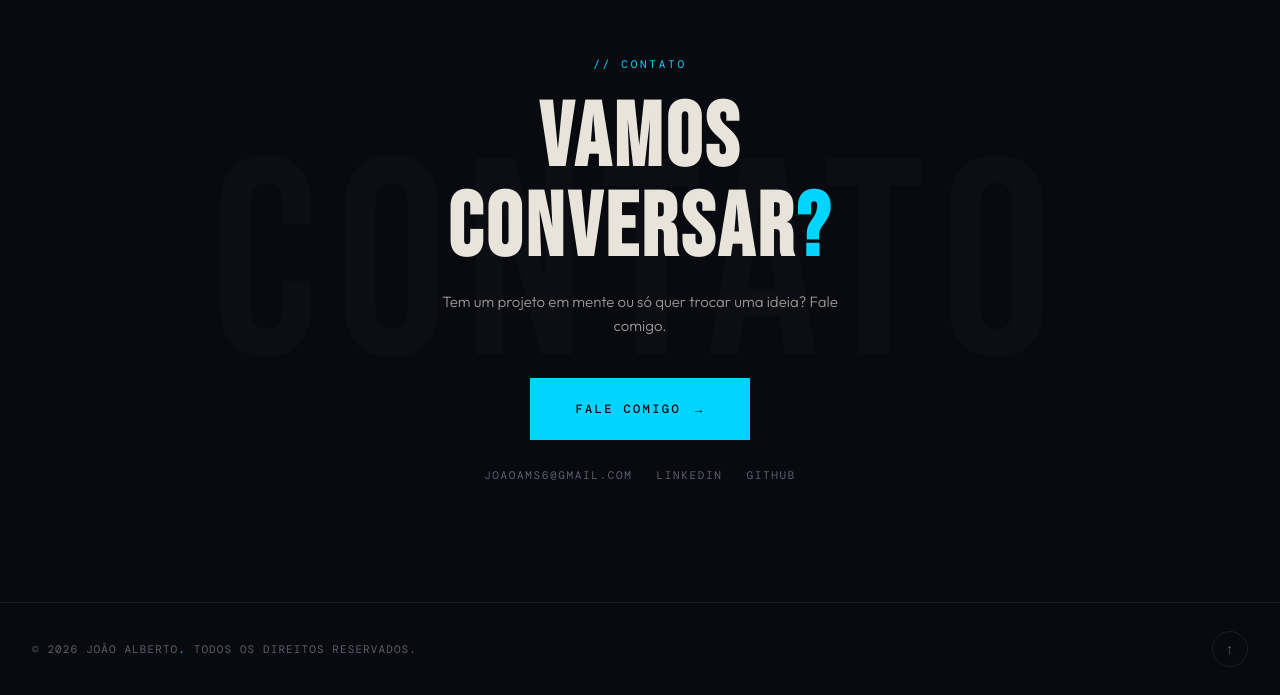
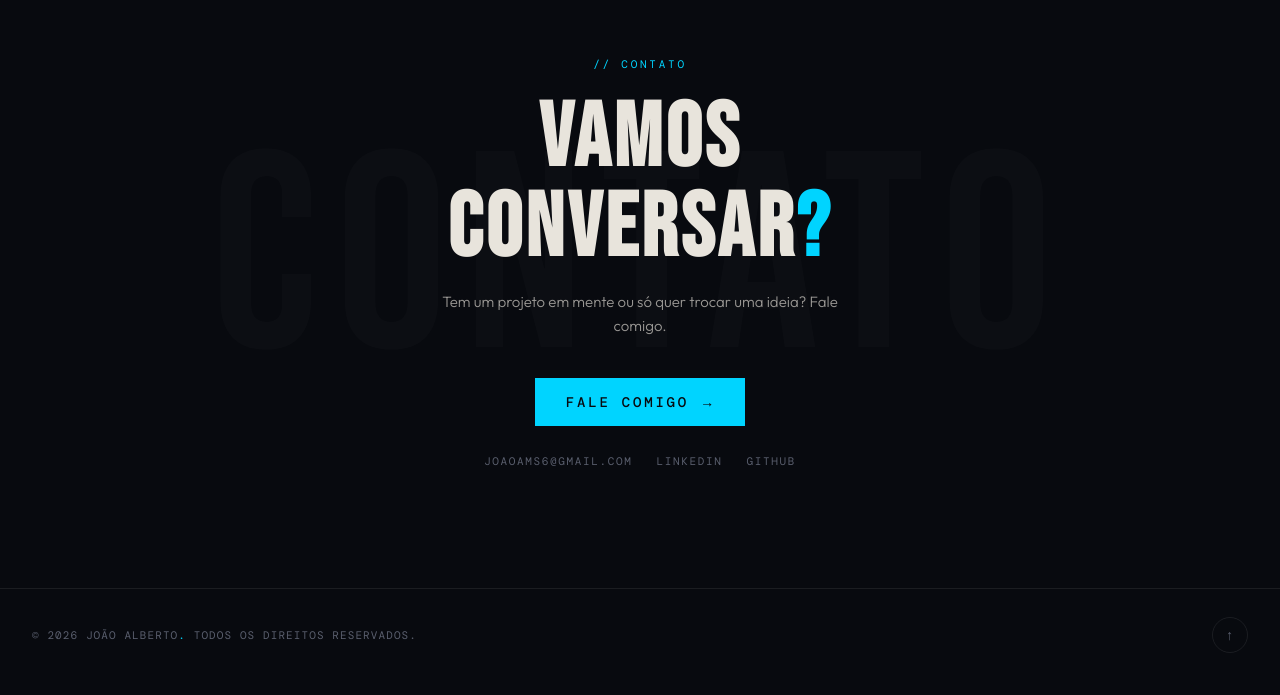
Before and after one commit to joaoa21/portfolio, a plain HTML site: page index.html in a window 1280 px wide. Shown: the part 8890-9585 px from the top of the page. Drawn offline with nearby package versions, Linux system fonts and the light colour scheme; a web font is replaced by a local one.

Commit message:
ajuste botão de contato

```diff
--- a/index.html
+++ b/index.html
@@ -788,11 +788,11 @@
     display: inline-flex;
     align-items: center;
     gap: 14px;
-    padding: 22px 44px;
+    padding: 14px 30px;
     color: var(--bg);
     text-decoration: none;
     font-family: var(--font-mono);
-    font-size: 12px;
+    font-size: 14px;
     letter-spacing: 0.2em;
     text-transform: uppercase;
     font-weight: 500;
```
